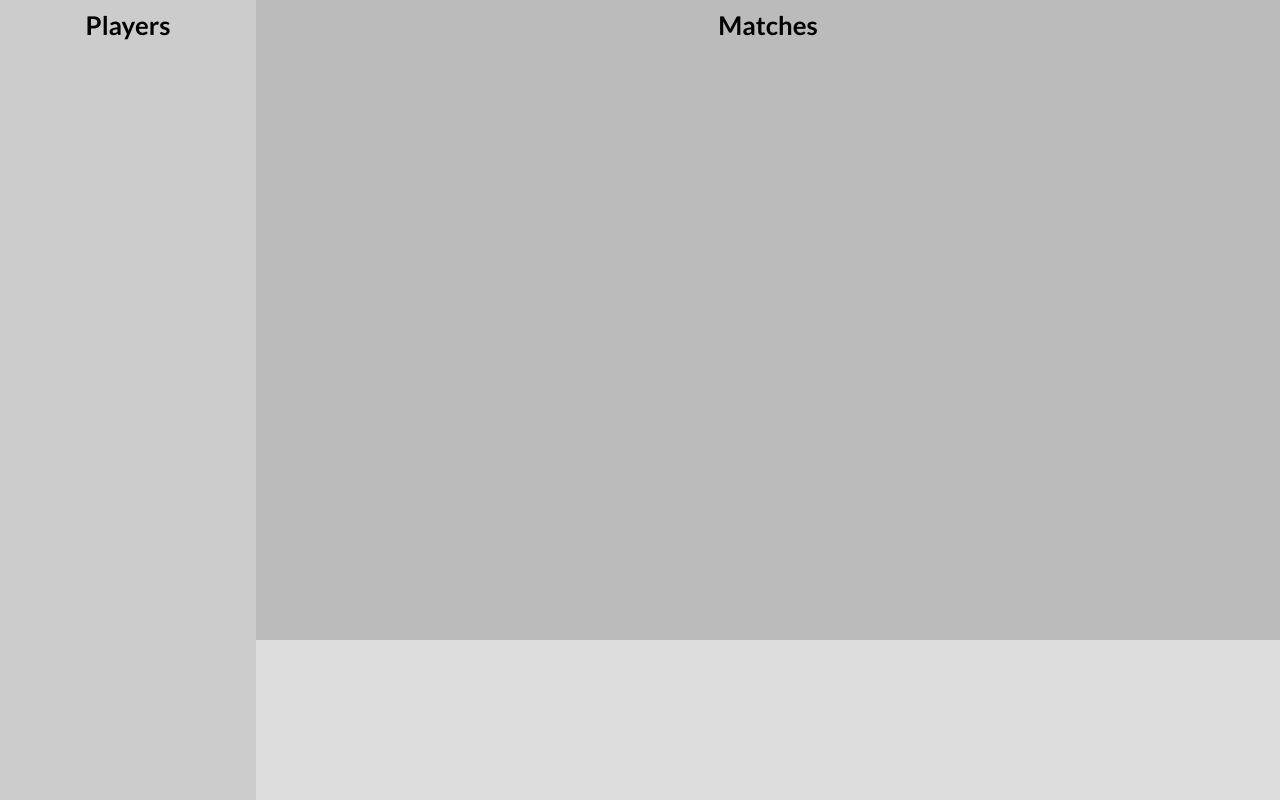
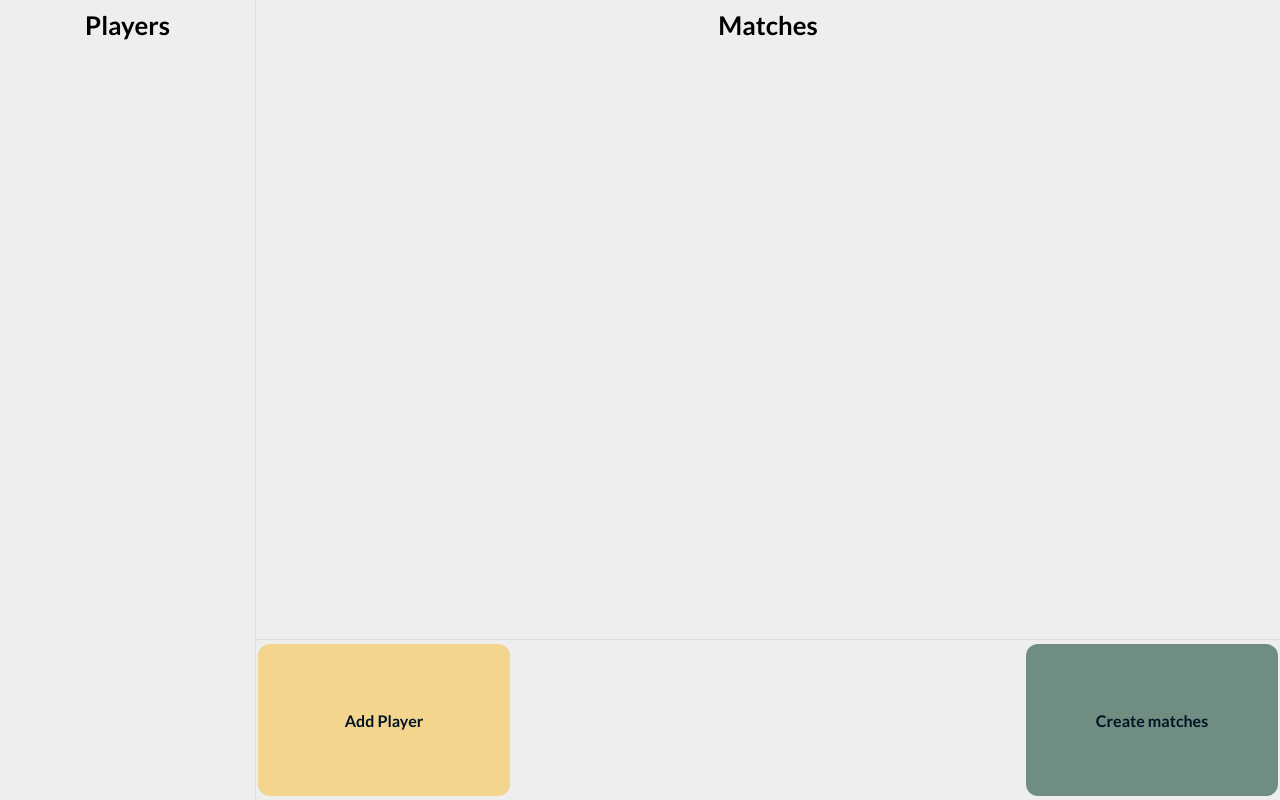
Before and after one commit to walkowl/tennis-match-manager, a plain HTML site: page index.html in a window 1280 px wide. Drawn offline with Linux system fonts and the light colour scheme.

Commit message:
Add colors and buttons

```diff
--- a/index.css
+++ b/index.css
@@ -1,3 +1,12 @@
+:root {
+  /* CSS HEX */
+  --oxford-blue: #001427ff;
+  --hookers-green: #708d81ff;
+  --jasmine: #f4d58dff;
+  --engineering-orange: #bf0603ff;
+  --dark-red: #8d0801ff;
+}
+
 @font-face {
   font-family: "Lato-Bold";
   src: url("assets/Lato-Bold.ttf") format("truetype");
@@ -21,6 +30,33 @@ html, body {
   height: 100%; /* Ensure the html and body elements take up the full height */
 }
 
+.jasmine {
+  background-color: var(--jasmine);
+  color: var(--oxford-blue);
+}
+
+.oxford-blue {
+  background-color: var(--oxford-blue);
+  color: var(--jasmine);
+}
+
+.hookers-green {
+  background-color: var(--hookers-green);
+  color: var(--oxford-blue);
+}
+
+.button {
+    border: none;
+    padding: 25px 32px;
+    text-align: center;
+    text-decoration: none;
+    display: inline-block;
+    font-size: 16px;
+    margin: 4px 2px;
+    cursor: pointer;
+    border-radius: 12px;
+}
+
 .label {
   text-align: center;
   padding: 10px;
@@ -37,14 +73,28 @@ html, body {
 }
 
 .buttons {
-  background: #DDD;
+  background: #EEE;
   grid-area: 5 / 2 / 6 / 6;
+  display: grid;
+  grid-template-rows: repeat(1, 1fr);
+  grid-template-columns: repeat(4, 1fr);
 }
+
+.button:first-child {
+  grid-column: 1 / 2; /* Place the first button (Add Player) in the second column */
+}
+.button:last-child {
+  grid-column: 4 / 5; /* Place the second button (Create matches) in the third column */
+}
+
 .player-list {
-  background: #CCC;
+  background: #EEE;
   grid-area: 1 / 1 / 6 / 2;
+  border-right: 1px solid #ddd;
 }
+
 .matches {
-  background: #BBB;
+  background: #EEE;
   grid-area: 1 / 2 / 5 / 6;
+  border-bottom: 1px solid #ddd;
 }
--- a/index.html
+++ b/index.html
@@ -17,7 +17,10 @@
   </head>
   <body>
     <div class="main">
-      <div class="buttons"> </div>
+      <div class="buttons">
+        <button class="button jasmine" id="add-player">Add Player</button>
+        <button class="button hookers-green" id="create-matches">Create matches</button>
+      </div>
       <div class="player-list">
         <div class="player-list-label label">Players</div>
       </div>
```
